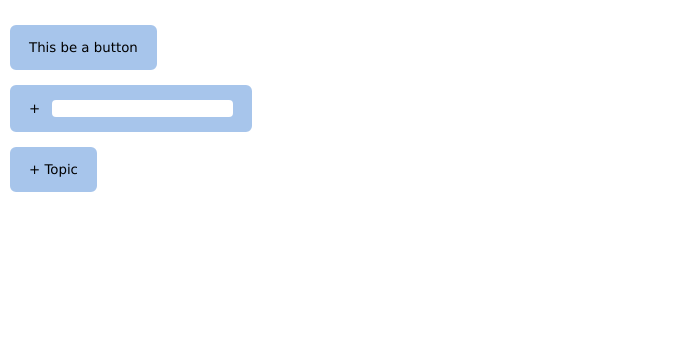
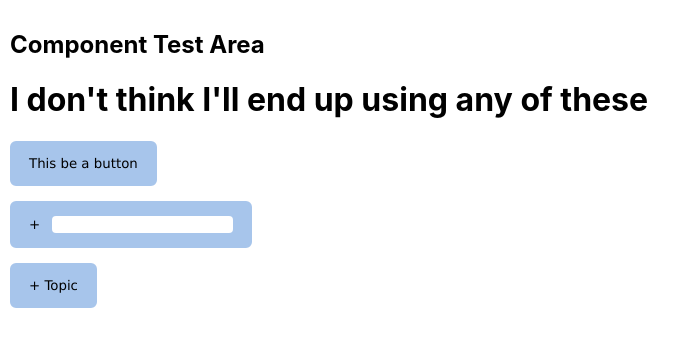
Before and after one commit to 4chen500/meeting-director, a React (Create React App) app: page / in a window 1280 px wide. Shown: the top 346 px of the page, without its empty margins (0-700 px from the left). Built offline with nearby package versions, Linux system fonts and the light colour scheme.

Commit message:
add some notes

```diff
--- a/src/App.js
+++ b/src/App.js
@@ -7,6 +7,8 @@ function App() {
 	return (
 		<div className="App">
 			<div className="component-test-area">
+				<h2>Component Test Area</h2>
+				<h1>I don't think I'll end up using any of these</h1>
 				<AppButton
 					label="This be a button"
 					onClick={() => console.log("AppButton Click")}
```
Also changed, not shown: 1 other file (tests, documents, lock files or other folders). Lines whose indentation alone changed are shown as unchanged.
